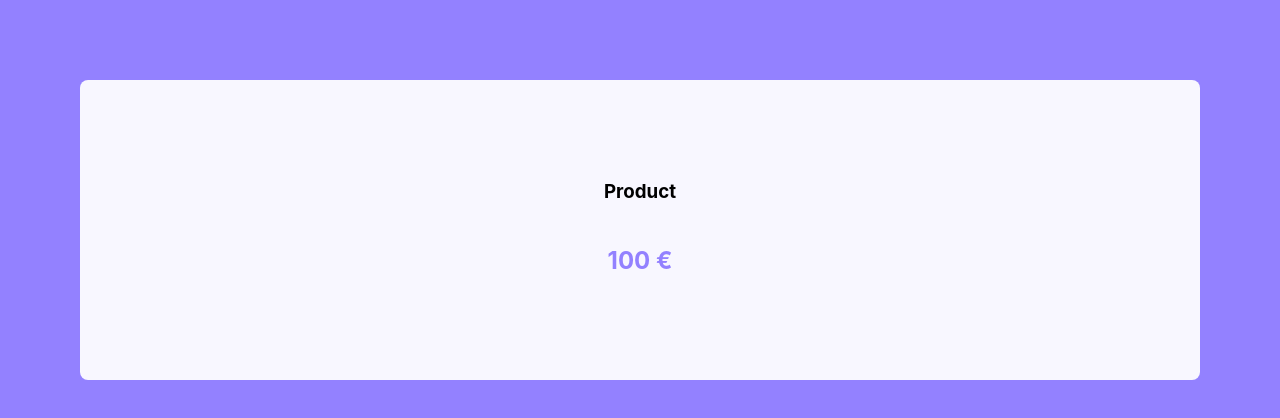
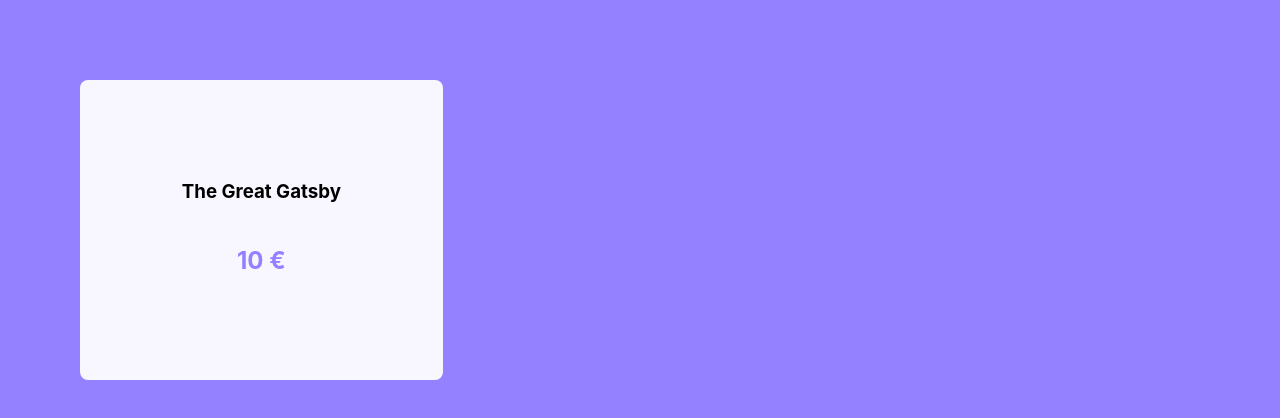
Before and after one commit to fabichu/json-server, a React (Create React App) app: page / in a window 1280 px wide. Shown: the top 418 px of the page. Built offline with nearby package versions, Linux system fonts and the light colour scheme.

Commit message:
created Product component

```diff
--- a/src/App.css
+++ b/src/App.css
@@ -5,26 +5,8 @@
   padding: 5em;
 }
 
-.ProductContainer {
+.productContainer {
   display: grid;
   grid-template-columns: repeat(auto-fill, minmax(300px, 1fr));
   gap: 1em;
 }
-
-.Product {
-  display: flex;
-  flex-direction: column;
-  align-items: center;
-  justify-content: center;
-  background-color: #F8F7FF;
-  position: relative;
-  overflow: auto;
-  border-radius: .5em;
-  height: 300px;
-}
-
-.price {
-  font-size: 1.5em;
-  font-weight: bold;
-  color: #9381FF;
-}
--- a/src/App.js
+++ b/src/App.js
@@ -1,11 +1,11 @@
 import './App.css';
+import Product from './components/Product';
 
 function App() {
   return (
     <div className="App">
-      <div className='Product'>
-        <h3>Product</h3>
-        <p className='price'>100 €</p>
+      <div className='productContainer'>
+        <Product id='1' title='The Great Gatsby' price={'10'} currency='€' />
       </div>
     </div>
   );
--- /dev/null
+++ b/src/components/Product.css
@@ -0,0 +1,18 @@
+
+.Product {
+  display: flex;
+  flex-direction: column;
+  align-items: center;
+  justify-content: center;
+  background-color: #F8F7FF;
+  position: relative;
+  overflow: auto;
+  border-radius: .5em;
+  height: 300px;
+}
+
+.price {
+  font-size: 1.5em;
+  font-weight: bold;
+  color: #9381FF;
+}
--- /dev/null
+++ b/src/components/Product.js
@@ -0,0 +1,12 @@
+import "./Product.css";
+
+const Product = (props) => {
+	return (
+		<div id={props.id} className='Product'>
+			<h3>{props.title}</h3>
+			<p className='price'>{props.price + ' ' + props.currency}</p>
+		</div>
+	);
+}
+
+export default Product;
```
